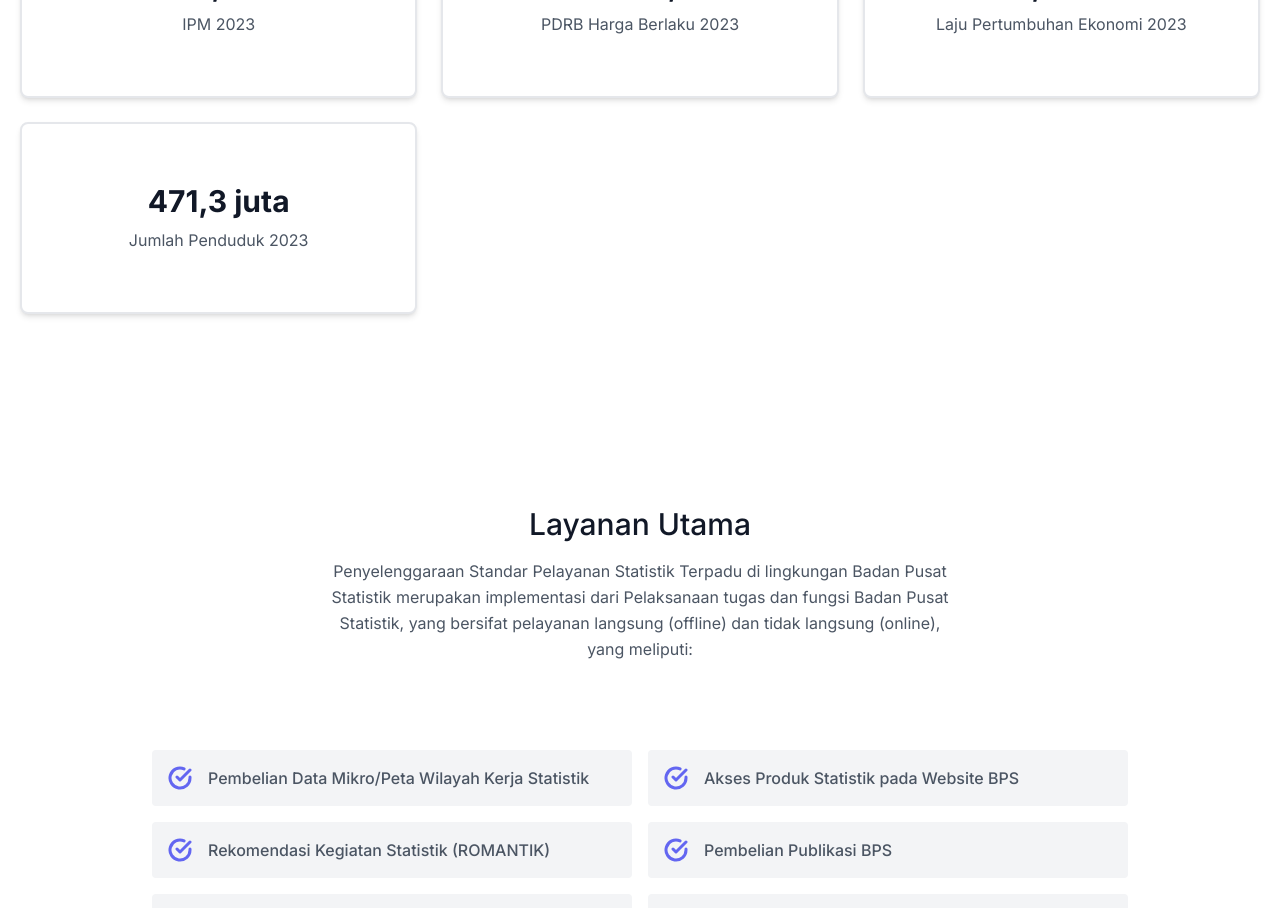
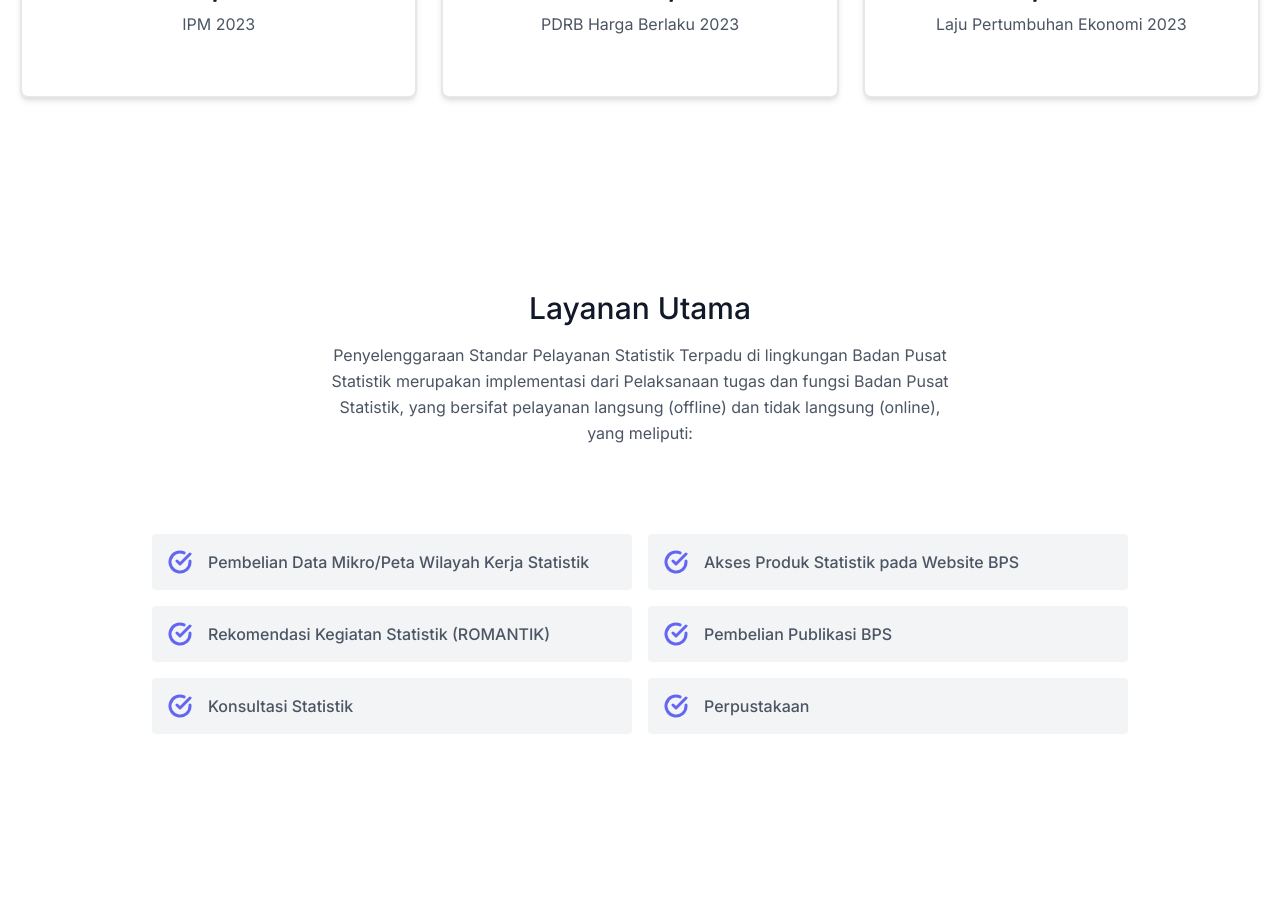
Before and after one commit to zendaokaofficial/pst-from-anywhere, a Next.js app: page / in a window 1280 px wide. Shown: the part 1580-2488 px from the top of the page. Built offline with nearby package versions, Linux system fonts and the light colour scheme.

Commit message:
Update Content.jsx

```diff
--- a/src/app/components/Content.jsx
+++ b/src/app/components/Content.jsx
@@ -38,10 +38,6 @@ const StatsSection = () => {
       title: "Laju Pertumbuhan Ekonomi 2023",
       value: "3,56%"
     },
-    {
-      title: "Jumlah Penduduk 2023",
-      value: "471,3 juta"
-    },
   ];
 
   return (
```
